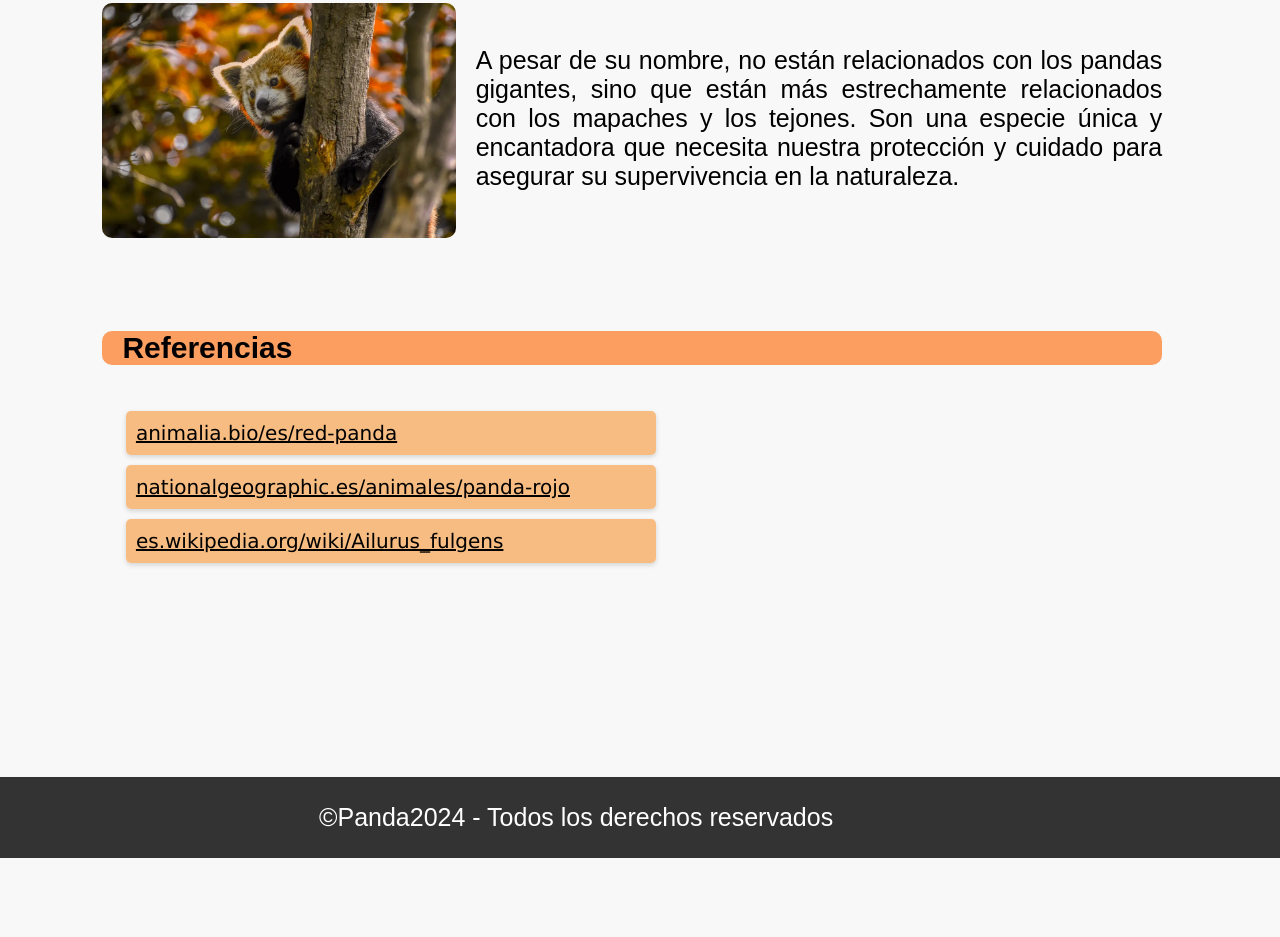
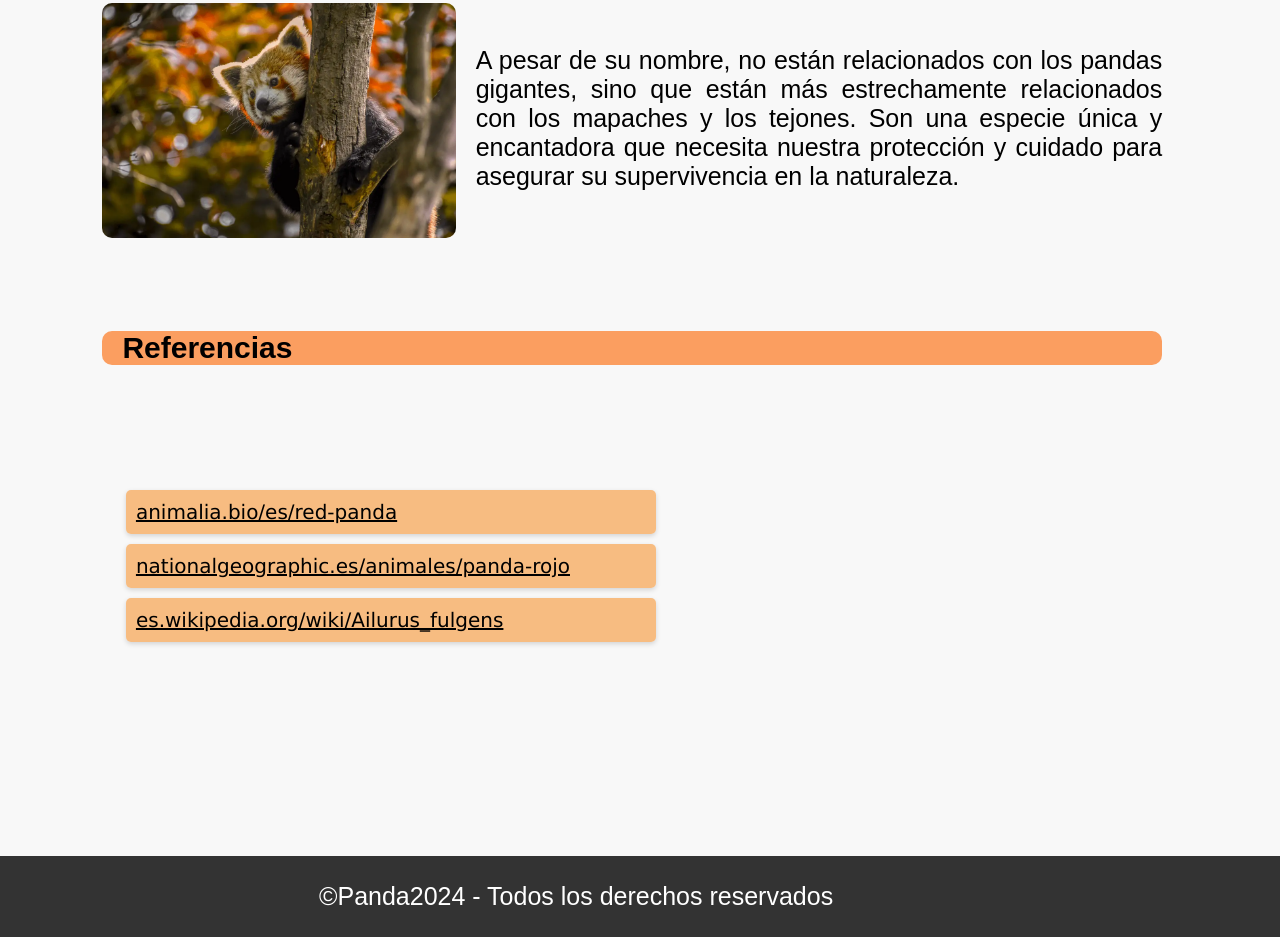
Before and after one commit to botpabloleo/PaginaWeb-Eval1, a plain HTML site: page Primera Eval/index.html in a window 1280 px wide. Shown: the part 1815-2752 px from the top of the page. Before the commit the page ends 2673 px from the top, so only its background shows below. Drawn offline with Linux system fonts and the light colour scheme.

Commit message:
Update estilo.css

```diff
--- a/Primera Eval/Estilo/estilo.css
+++ b/Primera Eval/Estilo/estilo.css
@@ -149,7 +149,7 @@ h2{
     font-family: Verdana, Geneva, Tahoma, sans-serif;
     text-align: left;
     margin-right: 8%;
-    margin-top: -20px;
+    margin-top: 5%;
     list-style-type: none;
     padding: 2%;
 }
```
